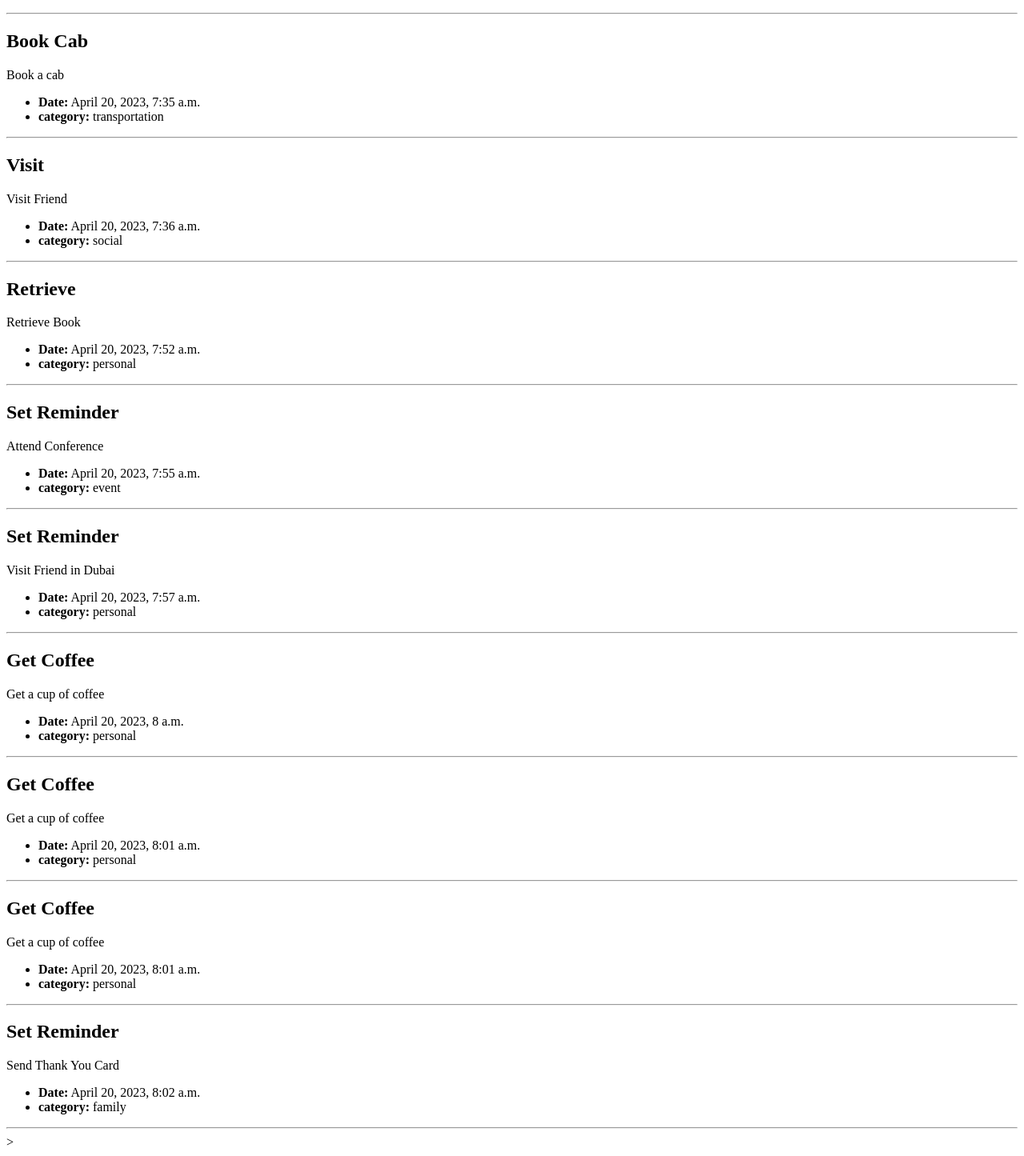
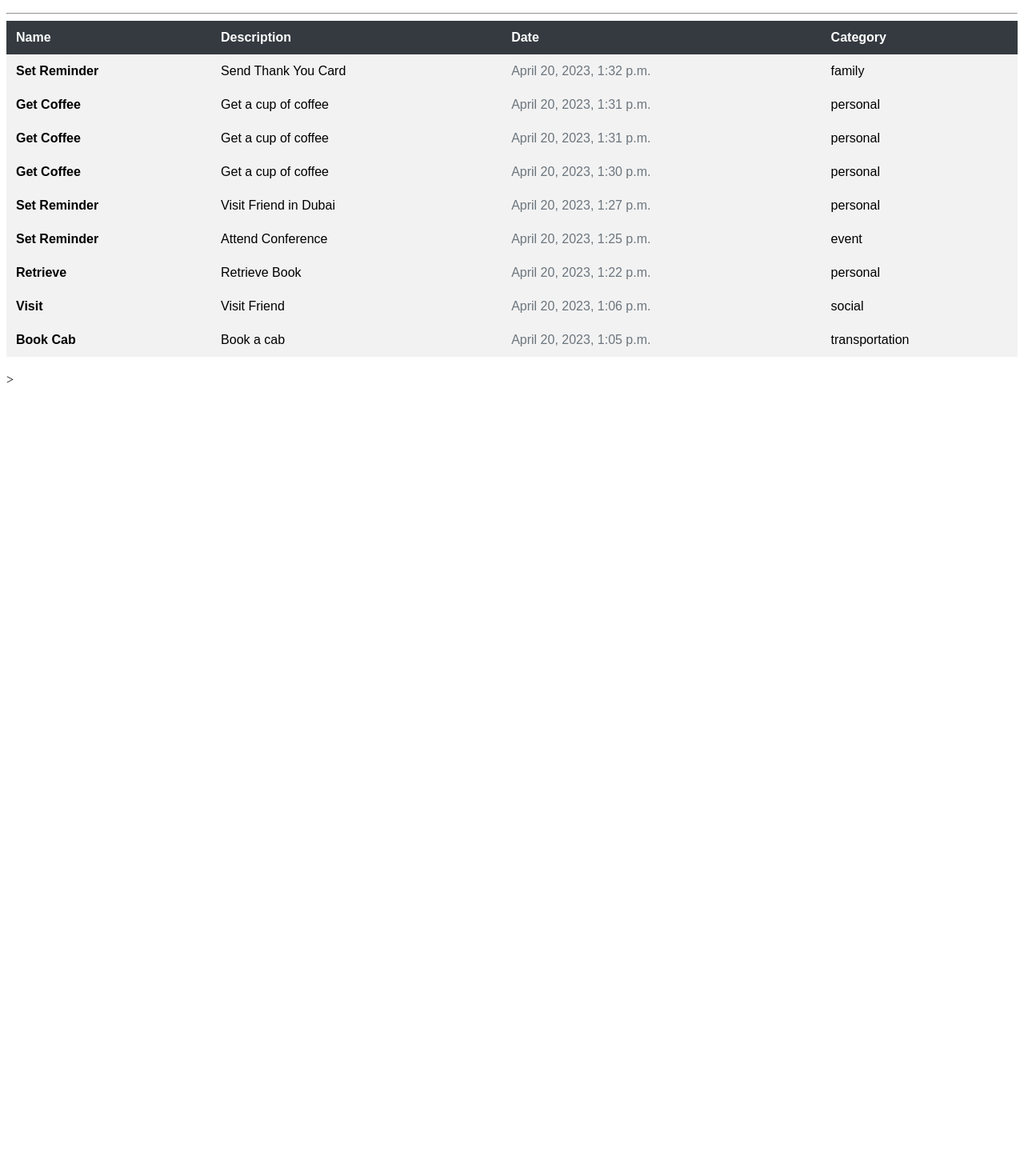
Before and after one commit to Farzinaayub/SmartTaskManager, a Django app: page /tab1/ in a window 1280 px wide. Shown: the part 70-1515 px from the top of the page at 80% size. After the commit the page ends 549 px from the top, so only its background shows below. Run offline with Django 4.2, Linux system fonts and the light colour scheme; data comes from the database, SQL or seed files in the repository; both versions use the stored data as it was after the commit.

Commit message:
last first
last created task will be displayed first
added some css too

```diff
--- a/base/models.py
+++ b/base/models.py
@@ -1,5 +1,6 @@
 from django.db import models
 from datetime import date
+from django.utils import timezone
 # Create your models here.
 
 
@@ -27,15 +28,29 @@ from datetime import date
 #         return str(self.desc[0:20])
 
 
+# class Task(models.Model):
+#     name = models.CharField(max_length=200)
+#     # desc = models.ForeignKey(
+#     #     Desc, on_delete=models.SET_NULL, null=True)
+#     desc = models.TextField(null=True, blank=True)
+#     # date = models.ForeignKey(
+#     #     Date, on_delete=models.SET_NULL, null=True)
+#     date = models.DateField(default=date.today, null=True)
+#     category = models.CharField(max_length=200, null=True)
+
+#     def __str__(self):
+#         return self.name
+
 class Task(models.Model):
     name = models.CharField(max_length=200)
-    # desc = models.ForeignKey(
-    #     Desc, on_delete=models.SET_NULL, null=True)
     desc = models.TextField(null=True, blank=True)
-    # date = models.ForeignKey(
-    #     Date, on_delete=models.SET_NULL, null=True)
-    date = models.DateField(default=date.today, null=True)
+    date = models.DateTimeField(
+        auto_now_add=True, null=True)
     category = models.CharField(max_length=200, null=True)
+    # date = models.DateField(default=date.today, null=True)
+
+    class Meta:
+        ordering = ['-date']
 
     def __str__(self):
         return self.name
--- a/base/templates/base/tab1.html
+++ b/base/templates/base/tab1.html
@@ -1,13 +1,26 @@
 {% extends 'main.html' %}
 
 {% block content %}
-{% for task in tasks %}
-  <h2>{{ task.name }}</h2>
-  <p>{{ task.desc }}</p>
-  <ul>
-    <li><strong>Date:</strong> {{ task.date }}</li>
-    <li><strong>category:</strong> {{ task.category }}</li>
-  </ul>
-  <hr>
-  {% endfor %}
+  <div style="overflow-x:auto;">
+    <table style="font-family: Arial, sans-serif; border-collapse: collapse; width: 100%; margin-bottom: 20px;">
+      <thead>
+        <tr style="background-color: #343a40; color: #fff;">
+          <th style="padding: 12px; text-align: left;">Name</th>
+          <th style="padding: 12px; text-align: left;">Description</th>
+          <th style="padding: 12px; text-align: left;">Date</th>
+          <th style="padding: 12px; text-align: left;">Category</th>
+        </tr>
+      </thead>
+      <tbody>
+      {% for task in tasks %}
+        <tr style="background-color: #f2f2f2;">
+          <td style="padding: 12px; text-align: left; font-weight: bold;">{{ task.name }}</td>
+          <td style="padding: 12px; text-align: left;">{{ task.desc }}</td>
+          <td style="padding: 12px; text-align: left; color: #6c757d;">{{ task.date }}</td>
+          <td style="padding: 12px; text-align: left;">{{ task.category }}</td>
+        </tr>
+      {% endfor %}
+      </tbody>
+    </table>
+  </div>
 {% endblock %}
--- a/base/views.py
+++ b/base/views.py
@@ -6,40 +6,39 @@ from django.shortcuts import render
 import sys
 sys.path.append('..')
 
+if True:
+    openai.api_key = api_key.api
+    input_text = transcribe.from_mic()
 
-openai.api_key = api_key.api
-input_text = transcribe.from_mic()
+    def ner(input_text):
+        response = openai.Completion.create(
+            model="text-davinci-003",
+            prompt=f"Extract the entities from the text with labels Id,name,desc,date,category\ntext: Remind me to buy some chocolates for saya and diya from Lulu Mall on today.\n\nId:1\nname:Set Reminder\ndesc: Buy Chocolates for kids\ndate:\ncategory:family\n##\ntext: assign the frontend module to rajesh's team. They can start working from tomorrow\n\nId:2\nname: Delegate\ndesc: Assign Frontend Module to rajesh's team\ndate:\ncategory:work\n##\ntext:{input_text}\n",
+            temperature=0.02,
+            max_tokens=256,
+            top_p=1,
+            frequency_penalty=0,
+            presence_penalty=0
+        )
+        extracted_text = response['choices'][0]['text']
 
+        # Extract the entities from the extracted text and create a dictionary
+        entities = {}
+        for line in extracted_text.split('\n'):
+            if ':' in line:
+                key, value = line.split(':')
+                entities[key.strip()] = value.strip()
 
-def ner(input_text):
-    response = openai.Completion.create(
-        model="text-davinci-003",
-        prompt=f"Extract the entities from the text with labels Id,name,desc,date,category\ntext: Remind me to buy some chocolates for saya and diya from Lulu Mall.\n\nId:1\nname:Set Reminder\ndesc: Buy Chocolates for kids\ndate:Not specified\ncategory:family\n##\ntext: assign the frontend module to rajesh's team. They can start working from tomorrow\n\nId:2\nname: Delegate\ndesc: Assign Frontend Module to rajesh's team\ndate: Not specified\ncategory:work\n##\ntext:{input_text}\n",
-        temperature=0.02,
-        max_tokens=256,
-        top_p=1,
-        frequency_penalty=0,
-        presence_penalty=0
-    )
-    extracted_text = response['choices'][0]['text']
+        return entities
+        # return response['choices'][0]['text']
 
-    # Extract the entities from the extracted text and create a dictionary
-    entities = {}
-    for line in extracted_text.split('\n'):
-        if ':' in line:
-            key, value = line.split(':')
-            entities[key.strip()] = value.strip()
-
-    return entities
-    # return response['choices'][0]['text']
-
-
-tasks = ner(input_text)
-print(tasks)
+    tasks = ner(input_text)
+    print(tasks)
 
 
 def dashboard(request):
-    task = Task(name=tasks['name'], desc=tasks['desc'])
+    task = Task(name=tasks['name'], desc=tasks['desc'],
+                category=tasks['category'])
     task.save()
 
     context = {'tasks': tasks}
@@ -62,10 +61,12 @@ def taskpage(request, pk):
 def tab3(request):
     return render(request, 'base/tab3.html')
 
+
 # from django.http import HttpResponse
 
 # Create your views here.
 # tasks = [
+
 #     {'taskid': '1', 'taskaction': 'Transfer',
 #         'taskname': 'Move Roy to Design team', 'taskdate': '14/4/23'},
 #     {'taskid': '2', 'taskaction': 'Shopping',
--- a/tasktodo/settings.py
+++ b/tasktodo/settings.py
@@ -107,7 +107,9 @@ AUTH_PASSWORD_VALIDATORS = [
 
 LANGUAGE_CODE = 'en-us'
 
-TIME_ZONE = 'UTC'
+# settings.py
+TIME_ZONE = 'Asia/Kolkata'
+
 
 USE_I18N = True
 
--- a/transcribe.py
+++ b/transcribe.py
@@ -3,10 +3,11 @@ import cognitive
 
 
 def from_mic():
-    speech_config = speechsdk.SpeechConfig(subscription=cognitive.subscription, region=cognitive.region)
+    speech_config = speechsdk.SpeechConfig(
+        subscription=cognitive.subscription, region=cognitive.region)
     speech_recognizer = speechsdk.SpeechRecognizer(speech_config=speech_config)
 
-    print("Speak into your microphone.")
+    print("plz command")
     result = speech_recognizer.recognize_once_async().get()
     print(result.text)
     return result.text
```
Also changed, not shown: base/migrations/0008_alter_task_options_task_created_time.py (added), base/migrations/0009_alter_task_options_remove_task_created_time_and_more.py (added), base/templates/base/dashboard.html (line endings or trailing spaces), db.sqlite3.
